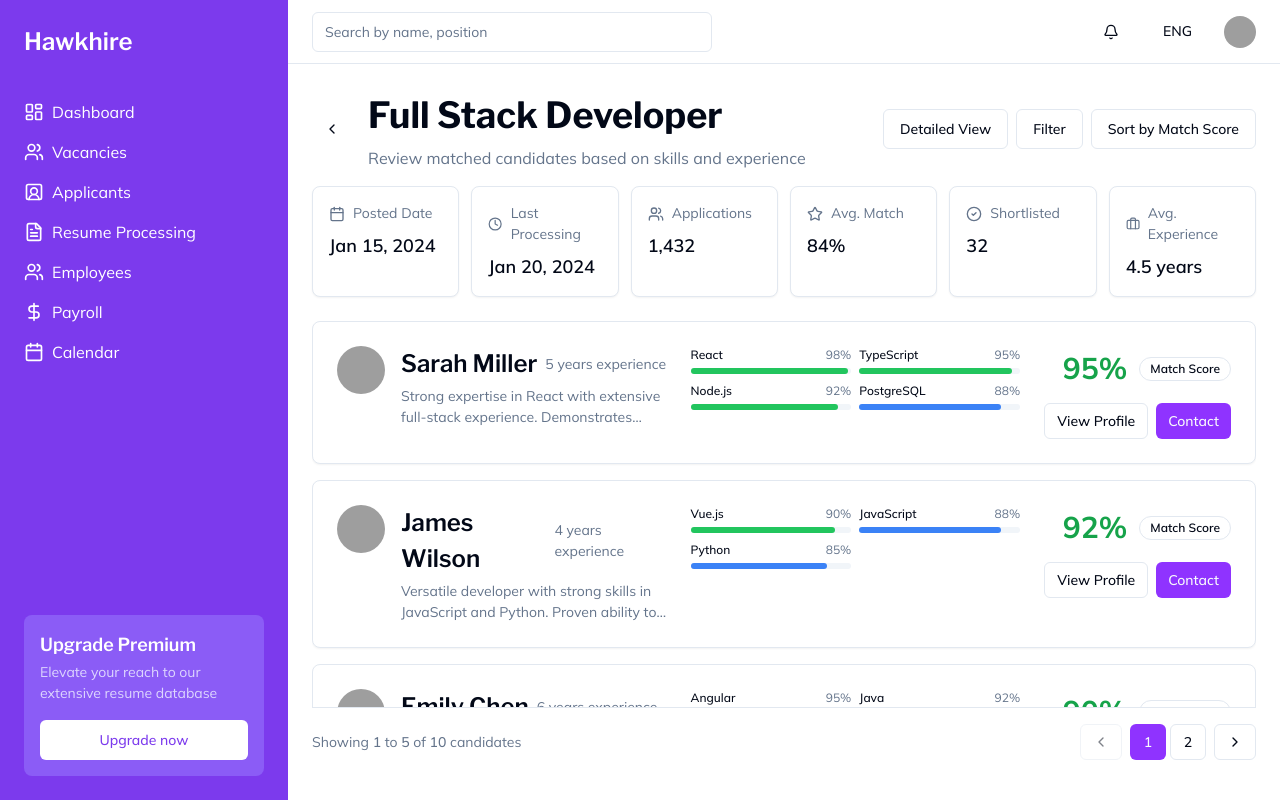
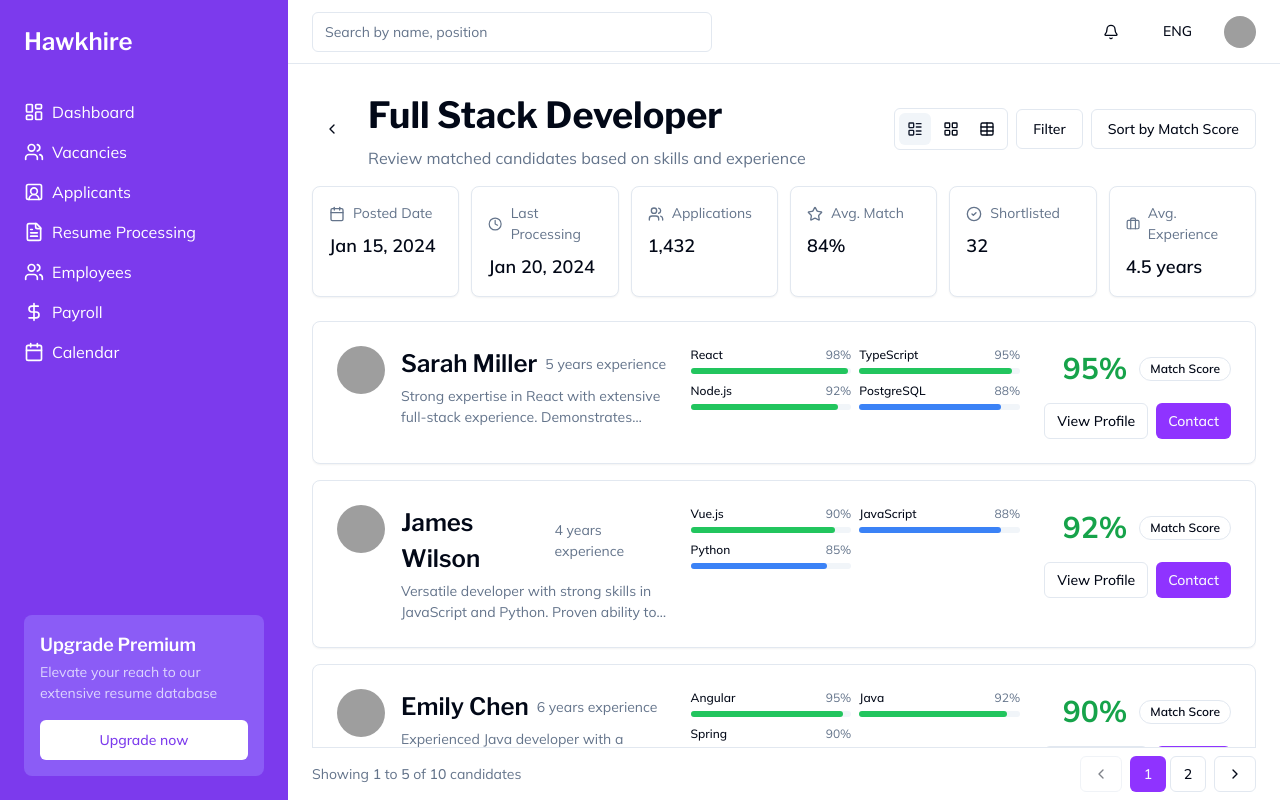
Before and after one commit to Badou-AI/hawkhire, a Next.js app: page /resume-processing/matches in a window 1280 px wide. Built offline with nearby package versions, Linux system fonts and the light colour scheme; grey boxes are pictures that could not be loaded.

Commit message:
feat(matches): implement unified view mode toggle - Replace separate detailed view button with integrated three-mode toggle (simple/detailed/table)

```diff
--- a/app/(protected)/resume-processing/matches/page.tsx
+++ b/app/(protected)/resume-processing/matches/page.tsx
@@ -4,7 +4,27 @@ import { Button } from "@/components/ui/button"
 import { Card, CardContent } from "@/components/ui/card"
 import { Badge } from "@/components/ui/badge"
 import { Avatar, AvatarImage, AvatarFallback } from "@/components/ui/avatar"
-import { ChevronLeft, Calendar, Clock, Users, Briefcase, Star, CheckCircle2, ChevronRight as ChevronRightIcon } from 'lucide-react'
+import {
+  ChevronLeft,
+  Calendar,
+  Clock,
+  Users,
+  Briefcase,
+  Star,
+  CheckCircle2,
+  ChevronRight as ChevronRightIcon,
+  LayoutList,
+  Table as TableIcon,
+  LayoutGrid
+} from 'lucide-react'
+import {
+  Table,
+  TableBody,
+  TableCell,
+  TableHead,
+  TableHeader,
+  TableRow,
+} from "@/components/ui/table"
 import { cn } from "@/lib/utils"
 import Link from "next/link"
 import { useState } from "react"
@@ -39,6 +59,7 @@ export default function MatchesPage() {
   const currentJob = jobs[0]
   const [isDetailedView, setIsDetailedView] = useState(false)
   const [currentPage, setCurrentPage] = useState(1)
+  const [viewMode, setViewMode] = useState<'simple' | 'detailed' | 'table'>('simple')
 
   // Calculate pagination
   const totalPages = Math.ceil(candidateMatches.length / ITEMS_PER_PAGE)
@@ -253,12 +274,35 @@ export default function MatchesPage() {
             </div>
           </div>
           <div className="flex items-center gap-2">
+            <div className="flex items-center gap-1 border rounded-md p-1">
               <Button
-              variant="outline"
-              onClick={() => setIsDetailedView(!isDetailedView)}
+                variant={viewMode === 'simple' ? "secondary" : "ghost"}
+                size="icon"
+                className="h-8 w-8"
+                onClick={() => setViewMode('simple')}
+                title="Simple List View"
               >
-              {isDetailedView ? 'Simple View' : 'Detailed View'}
+                <LayoutList className="h-4 w-4" />
               </Button>
+              <Button
+                variant={viewMode === 'detailed' ? "secondary" : "ghost"}
+                size="icon"
+                className="h-8 w-8"
+                onClick={() => setViewMode('detailed')}
+                title="Detailed List View"
+              >
+                <LayoutGrid className="h-4 w-4" />
+              </Button>
+              <Button
+                variant={viewMode === 'table' ? "secondary" : "ghost"}
+                size="icon"
+                className="h-8 w-8"
+                onClick={() => setViewMode('table')}
+                title="Table View"
+              >
+                <TableIcon className="h-4 w-4" />
+              </Button>
+            </div>
             <Button variant="outline">Filter</Button>
             <Button variant="outline">Sort by Match Score</Button>
           </div>
@@ -341,21 +385,98 @@ export default function MatchesPage() {
 
       {/* Scrollable content area */}
       <div className="min-h-0 flex-1 flex flex-col">
-        {/* Candidate cards - scrollable */}
+        {/* Content - scrollable */}
         <div className="flex-1 overflow-y-auto hide-scrollbar">
-          <div className="grid gap-4 pb-6">
+          {viewMode === 'table' ? (
+            <div className="pb-16">
+              <Table>
+                <TableHeader>
+                  <TableRow>
+                    <TableHead>Candidate</TableHead>
+                    <TableHead>Experience</TableHead>
+                    <TableHead>Key Skills</TableHead>
+                    <TableHead>Match Score</TableHead>
+                    <TableHead className="text-right">Actions</TableHead>
+                  </TableRow>
+                </TableHeader>
+                <TableBody>
+                  {currentCandidates.map((candidate) => (
+                    <TableRow key={candidate.name}>
+                      <TableCell>
+                        <div className="flex items-center gap-3">
+                          <Avatar className="h-8 w-8">
+                            <AvatarImage src={candidate.avatar} alt={candidate.name} />
+                            <AvatarFallback>{candidate.name.charAt(0)}</AvatarFallback>
+                          </Avatar>
+                          <div>
+                            <div className="font-medium">{candidate.name}</div>
+                            <div className="text-sm text-muted-foreground line-clamp-1">
+                              {candidate.summary}
+                            </div>
+                          </div>
+                        </div>
+                      </TableCell>
+                      <TableCell>{candidate.experience}</TableCell>
+                      <TableCell>
+                        <div className="flex flex-wrap gap-1">
+                          {Object.entries(candidate.skillRatings)
+                            .sort(([, a], [, b]) => b - a)
+                            .slice(0, 3)
+                            .map(([skill, score]) => (
+                              <Badge
+                                key={skill}
+                                variant="secondary"
+                                className={cn(
+                                  "text-xs font-normal",
+                                  score >= 90 ? "bg-green-100" :
+                                  score >= 80 ? "bg-blue-100" :
+                                  "bg-yellow-100"
+                                )}
+                              >
+                                {skill} ({score}%)
+                              </Badge>
+                            ))}
+                        </div>
+                      </TableCell>
+                      <TableCell>
+                        <div className="flex items-center gap-2">
+                          <span className="text-lg font-semibold text-green-600">
+                            {candidate.matchScore}%
+                          </span>
+                          <div className="h-1.5 w-16 rounded-full bg-secondary">
+                            <div
+                              className={cn("h-full rounded-full transition-all", getSkillColor(candidate.matchScore))}
+                              style={{ width: `${candidate.matchScore}%` }}
+                            />
+                          </div>
+                        </div>
+                      </TableCell>
+                      <TableCell className="text-right">
+                        <div className="flex justify-end gap-2">
+                          <Button variant="outline" size="sm">View Profile</Button>
+                          <Button size="sm">Contact</Button>
+                        </div>
+                      </TableCell>
+                    </TableRow>
+                  ))}
+                </TableBody>
+              </Table>
+            </div>
+          ) : (
+            <div className="grid gap-4 pb-16">
               {currentCandidates.map((candidate) => (
                 <Card key={candidate.name} className="hover:bg-muted/50 transition-colors">
                   <CardContent className="p-6">
-                  {renderCandidateCard(candidate, isDetailedView)}
+                    {renderCandidateCard(candidate, viewMode === 'detailed')}
                   </CardContent>
                 </Card>
               ))}
             </div>
+          )}
         </div>
 
         {/* Pagination - fixed at bottom */}
-        <div className="shrink-0 border-t py-4">
+        <div className="shrink-0 border-t py-2 -mb-6 bg-background">
           <div className="flex items-center justify-between">
             <div className="text-sm text-muted-foreground">
               Showing <span className="font-medium">{startIndex + 1}</span> to{" "}
```
Lines whose indentation alone changed are shown as unchanged.
